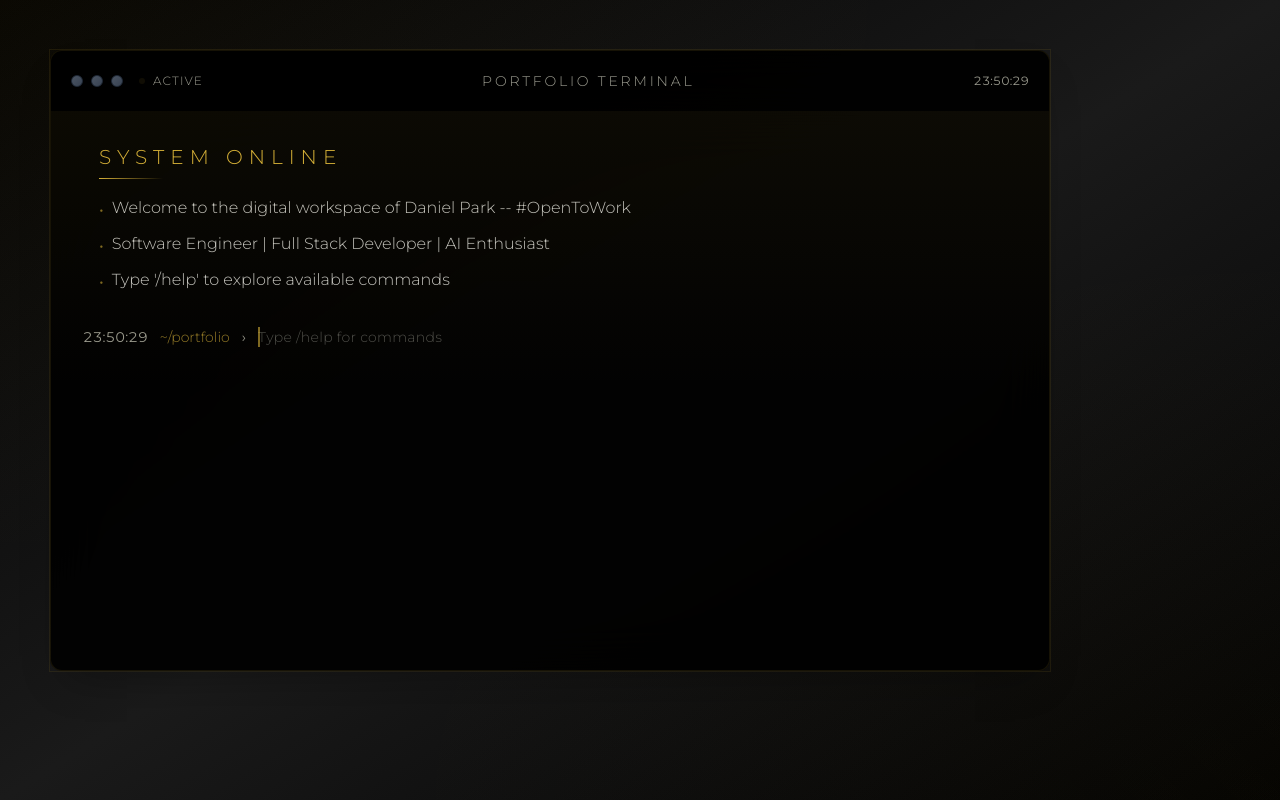
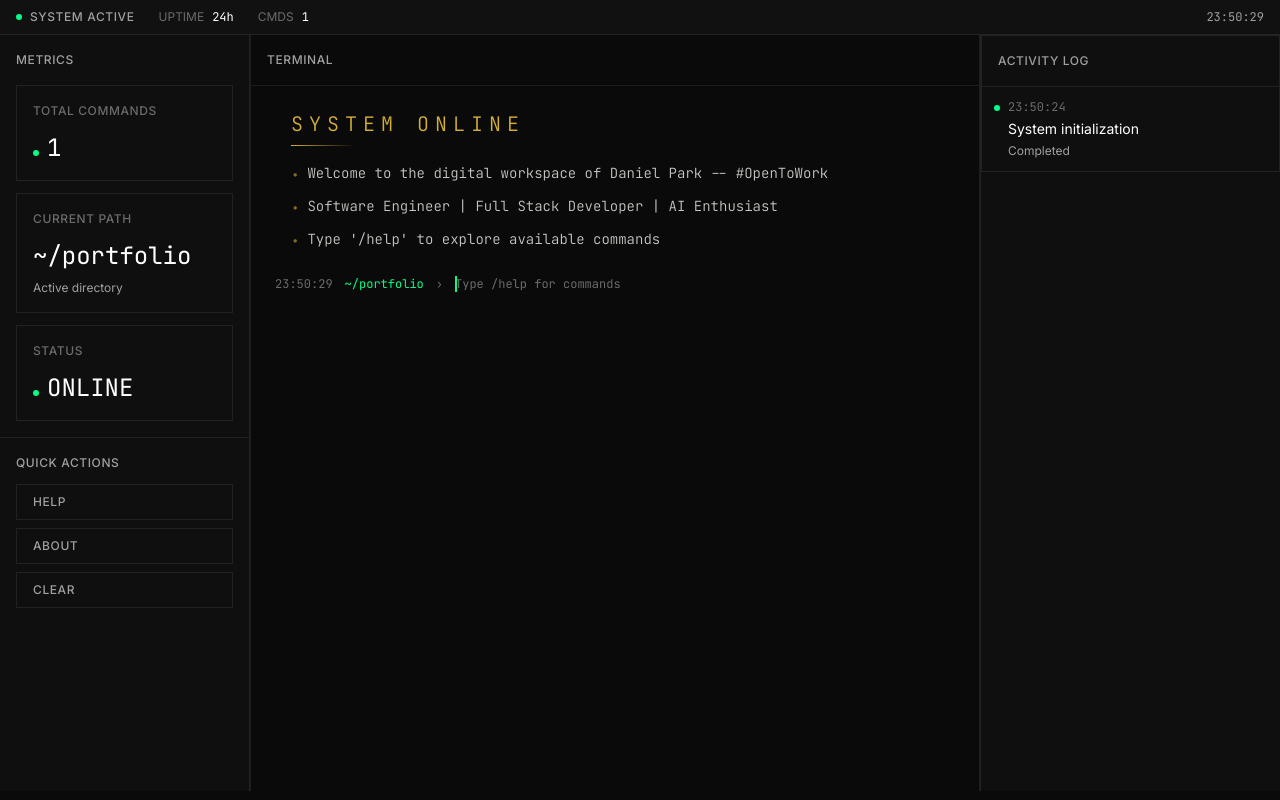
Before and after one commit to dpxrk/terminal_portfolio, a Next.js app: page / in a window 1280 px wide. Built offline with nearby package versions, Linux system fonts and the light colour scheme.

Commit message:
portfolio design update

```diff
--- /dev/null
+++ b/src/app/components/ActivityLog.tsx
@@ -0,0 +1,58 @@
+"use client";
+import React from 'react';
+
+interface ActivityItem {
+  timestamp: string;
+  action: string;
+  result?: string;
+  status: 'success' | 'warning' | 'error';
+}
+
+interface ActivityLogProps {
+  items: ActivityItem[];
+  maxHeight?: string;
+}
+
+const ActivityLog: React.FC<ActivityLogProps> = ({ items, maxHeight = '60vh' }) => {
+  return (
+    <div className="panel-card bg-[var(--panel-bg)]">
+      <div className="p-4 border-b border-[var(--border-color)]">
+        <h3 className="text-uppercase-sm text-[var(--text-secondary)]">
+          ACTIVITY LOG
+        </h3>
+      </div>
+      <div
+        className="overflow-y-auto no-scrollbar"
+        style={{ maxHeight }}
+      >
+        <div className="divide-y divide-[var(--border-color)]">
+          {items.map((item, index) => (
+            <div
+              key={index}
+              className="p-3 hover:bg-[var(--hover-bg)] instant-transition"
+            >
+              <div className="flex items-start gap-2">
+                <span className={`status-dot status-dot-${item.status} mt-1.5`} />
+                <div className="flex-1 min-w-0">
+                  <div className="font-mono text-xs text-[var(--text-muted)] mb-1">
+                    {item.timestamp}
+                  </div>
+                  <div className="text-sm text-[var(--text-primary)]">
+                    {item.action}
+                  </div>
+                  {item.result && (
+                    <div className="text-xs text-[var(--text-secondary)] mt-1">
+                      {item.result}
+                    </div>
+                  )}
+                </div>
+              </div>
+            </div>
+          ))}
+        </div>
+      </div>
+    </div>
+  );
+};
+
+export default ActivityLog;
--- a/src/app/components/CommandPrompt.tsx
+++ b/src/app/components/CommandPrompt.tsx
@@ -77,14 +77,14 @@ const CommandPrompt: React.FC<CommandPromptProps> = ({
   }, []);
 
   return (
-    <div className="flex items-center space-x-3 text-sm group animate-fade-in">
-      <span className="text-muted tabular-nums">
+    <div className="flex items-center gap-3 text-xs font-mono group">
+      <span className="text-[var(--text-muted)] tabular-nums">
         {currentTime}
       </span>
-      <span className="text-luxury-gold/70 font-light">
+      <span className="text-[var(--accent)]">
         {currentPath}
       </span>
-      <span className="text-muted">
+      <span className="text-[var(--text-muted)]">
         ›
       </span>
       <div className="flex-1 relative">
@@ -97,7 +97,7 @@ const CommandPrompt: React.FC<CommandPromptProps> = ({
             value={input}
             onChange={(e) => onInputChange(e.target.value)}
             onKeyPress={onKeyPress}
-            className="w-full bg-transparent outline-none text-cream/90 focus:text-cream transition-colors duration-300 pr-4 font-light placeholder-muted/50"
+            className="w-full bg-transparent outline-none text-[var(--text-primary)] pr-4 placeholder-[var(--text-muted)] font-mono instant-transition"
             autoFocus
             spellCheck={false}
             autoComplete="off"
@@ -113,13 +113,13 @@ const CommandPrompt: React.FC<CommandPromptProps> = ({
             style={{ WebkitAppearance: 'none' }}
           />
         </form>
-        {/* Elegant cursor */}
+        {/* Cursor */}
         <span
-          className={`absolute top-0 bottom-0 w-[2px] bg-luxury-gold transition-opacity duration-200 ${
-            showCursor && input.length === 0 ? 'opacity-60' : 'opacity-0'
+          className={`absolute top-0 bottom-0 w-[2px] bg-[var(--accent)] ${
+            showCursor && input.length === 0 ? 'opacity-100' : 'opacity-0'
           }`}
           style={{
-            left: `${input.length * 0.55}rem`
+            left: `${input.length * 0.6}rem`
           }}
         />
       </div>
--- /dev/null
+++ b/src/app/components/DataTable.tsx
@@ -0,0 +1,58 @@
+"use client";
+import React from 'react';
+
+interface TableColumn {
+  key: string;
+  label: string;
+  align?: 'left' | 'right' | 'center';
+}
+
+interface DataTableProps {
+  columns: TableColumn[];
+  data: Record<string, string | number>[];
+  maxHeight?: string;
+}
+
+const DataTable: React.FC<DataTableProps> = ({ columns, data, maxHeight = '400px' }) => {
+  return (
+    <div className="panel-card bg-[var(--panel-bg)] overflow-hidden">
+      <div className="overflow-x-auto">
+        <div className="overflow-y-auto" style={{ maxHeight }}>
+          <table className="w-full font-mono text-sm">
+            <thead className="sticky top-0 bg-[var(--background-secondary)] border-b border-[var(--border-color)]">
+              <tr>
+                {columns.map((column) => (
+                  <th
+                    key={column.key}
+                    className={`px-4 py-2.5 text-xs uppercase tracking-wider text-[var(--text-secondary)] font-medium text-${column.align || 'left'}`}
+                  >
+                    {column.label}
+                  </th>
+                ))}
+              </tr>
+            </thead>
+            <tbody className="divide-y divide-[var(--border-color)]">
+              {data.map((row, index) => (
+                <tr
+                  key={index}
+                  className="hover:bg-[var(--hover-bg)] instant-transition"
+                >
+                  {columns.map((column) => (
+                    <td
+                      key={column.key}
+                      className={`px-4 py-2.5 text-[var(--text-primary)] text-${column.align || 'left'}`}
+                    >
+                      {row[column.key]}
+                    </td>
+                  ))}
+                </tr>
+              ))}
+            </tbody>
+          </table>
+        </div>
+      </div>
+    </div>
+  );
+};
+
+export default DataTable;
--- /dev/null
+++ b/src/app/components/MetricCard.tsx
@@ -0,0 +1,34 @@
+"use client";
+import React from 'react';
+
+interface MetricCardProps {
+  label: string;
+  value: string | number;
+  status?: 'success' | 'warning' | 'error';
+  subtitle?: string;
+}
+
+const MetricCard: React.FC<MetricCardProps> = ({ label, value, status, subtitle }) => {
+  return (
+    <div className="panel-card p-4 bg-[var(--panel-bg)]">
+      <div className="text-uppercase-sm text-[var(--text-muted)] mb-3">
+        {label}
+      </div>
+      <div className="flex items-baseline gap-2">
+        {status && (
+          <span className={`status-dot status-dot-${status}`} />
+        )}
+        <div className="font-mono text-2xl text-[var(--text-primary)]">
+          {value}
+        </div>
+      </div>
+      {subtitle && (
+        <div className="text-xs text-[var(--text-secondary)] mt-2">
+          {subtitle}
+        </div>
+      )}
+    </div>
+  );
+};
+
+export default MetricCard;
--- a/src/app/components/PersonalWebsite.tsx
+++ b/src/app/components/PersonalWebsite.tsx
@@ -1,7 +1,10 @@
 "use client";
-import React, { useState, useRef, useEffect, useCallback } from 'react';
+import React, { useState, useRef, useEffect } from 'react';
 import { useTerminal } from '../hooks/useTerminal';
-import TerminalHeader from './TerminalHeader';
+import StatusBar from './StatusBar';
+import MetricCard from './MetricCard';
+import ActivityLog from './ActivityLog';
+import DataTable from './DataTable';
 import CommandPrompt from './CommandPrompt';
 import TerminalOutput from './TerminalOutput';
 import { HistoryEntry } from '../types';
@@ -17,105 +20,11 @@ const PersonalWebsite: React.FC = () => {
     handleKeyPress,
   } = useTerminal();
 
-  const [position, setPosition] = useState({ x: 50, y: 50 });
-  const [isDragging, setIsDragging] = useState(false);
-  const [dragOffset, setDragOffset] = useState({ x: 0, y: 0 });
-  const terminalRef = useRef<HTMLDivElement>(null);
-  const [terminalDimensions, setTerminalDimensions] = useState({ width: 0, height: 0 });
-  const [windowDimensions, setWindowDimensions] = useState({ width: 0, height: 0 });
   const terminalBodyRef = useRef<HTMLDivElement>(null);
 
   useEffect(() => {
     setIsMounted(true);
   }, []);
-
-  useEffect(() => {
-    if (!isMounted) return;
-
-    const updateDimensions = () => {
-      if (terminalRef.current) {
-        setTerminalDimensions({
-          width: terminalRef.current.offsetWidth,
-          height: terminalRef.current.offsetHeight
-        });
-      }
-
-      setWindowDimensions({
-        width: window.innerWidth,
-        height: window.innerHeight
-      });
-    };
-
-    updateDimensions();
-    window.addEventListener('resize', updateDimensions);
-
-    const keepInBounds = () => {
-      if (terminalRef.current) {
-        const maxX = window.innerWidth - terminalRef.current.offsetWidth;
-        const maxY = window.innerHeight - terminalRef.current.offsetHeight;
-
-        setPosition(prev => ({
-          x: Math.min(prev.x, maxX),
-          y: Math.min(prev.y, maxY)
-        }));
-      }
-    };
-
-    window.addEventListener('resize', keepInBounds);
-
-    return () => {
-      window.removeEventListener('resize', updateDimensions);
-      window.removeEventListener('resize', keepInBounds);
-    };
-  }, [isMounted]);
-
-  const handleMouseDown = (e: React.MouseEvent) => {
-    if (!(e.target as HTMLElement).closest('.terminal-header')) return;
-
-    e.preventDefault();
-    setIsDragging(true);
-
-    setDragOffset({
-      x: e.clientX - position.x,
-      y: e.clientY - position.y
-    });
-  };
-
-  const handleMouseMove = useCallback((e: MouseEvent) => {
-    if (!isDragging) return;
-
-    const newX = e.clientX - dragOffset.x;
-    const newY = e.clientY - dragOffset.y;
-
-    const maxX = windowDimensions.width - terminalDimensions.width;
-    const maxY = windowDimensions.height - terminalDimensions.height;
-
-    setPosition({
-      x: Math.max(0, Math.min(newX, maxX)),
-      y: Math.max(0, Math.min(newY, maxY))
-    });
-  }, [isDragging, dragOffset, windowDimensions.width, windowDimensions.height, terminalDimensions.width, terminalDimensions.height]);
-
-  const handleMouseUp = () => {
-    setIsDragging(false);
-  };
-
-  useEffect(() => {
-    if (!isMounted) return;
-
-    if (isDragging) {
-      window.addEventListener('mousemove', handleMouseMove);
-      window.addEventListener('mouseup', handleMouseUp);
-    } else {
-      window.removeEventListener('mousemove', handleMouseMove);
-      window.removeEventListener('mouseup', handleMouseUp);
-    }
-
-    return () => {
-      window.removeEventListener('mousemove', handleMouseMove);
-      window.removeEventListener('mouseup', handleMouseUp);
-    };
-  }, [isDragging, dragOffset, isMounted, handleMouseMove]);
 
   // Auto-scroll to bottom when new content is added
   useEffect(() => {
@@ -133,71 +42,89 @@ const PersonalWebsite: React.FC = () => {
     }
   }, [history]);
 
-  const terminalStyles = {
-    boxShadow: isDragging
-      ? '0 25px 50px -12px rgba(0, 0, 0, 0.5), 0 0 0 1px rgba(212, 175, 55, 0.1)'
-      : '0 20px 40px -15px rgba(0, 0, 0, 0.3), 0 0 0 1px rgba(212, 175, 55, 0.1)',
-    transform: isDragging ? 'scale(1.01)' : 'scale(1)',
-    transition: isDragging ? 'none' : 'transform 0.3s ease, box-shadow 0.3s ease',
-    position: 'absolute' as const,
-    left: `${position.x}px`,
-    top: `${position.y}px`,
-    zIndex: isDragging ? 20 : 10,
-    width: '85%',
-    maxWidth: '1000px'
-  };
+  // Sample data for demonstration
+  const activityItems = history.slice(-10).map((entry) => ({
+    timestamp: entry.timestamp,
+    action: entry.command || 'System initialization',
+    result: entry.error ? 'Command failed' : 'Completed',
+    status: (entry.error ? 'error' : 'success') as 'success' | 'error'
+  }));
+
+  const statsData = [
+    { label: 'UPTIME', value: '24h' },
+    { label: 'CMDS', value: history.length },
+  ];
 
   return (
-    <div className="min-h-screen bg-black text-cream relative overflow-hidden">
-      {/* Luxury gradient background */}
-      <div className="absolute inset-0">
-        <div className="absolute inset-0 bg-gradient-to-br from-black via-charcoal to-black"></div>
-        <div className="absolute inset-0 bg-[radial-gradient(ellipse_at_top_left,rgba(212,175,55,0.05)_0%,transparent_50%)]"></div>
-        <div className="absolute inset-0 bg-[radial-gradient(ellipse_at_bottom_right,rgba(212,175,55,0.03)_0%,transparent_50%)]"></div>
+    <div className="min-h-screen bg-[var(--background)] text-[var(--foreground)]">
+      {isMounted && (
+        <>
+          {/* Top Status Bar */}
+          <StatusBar stats={statsData} />
+
+          {/* Three-Column Grid Layout */}
+          <div className="grid-3-col h-[calc(100vh-44px)]">
+            {/* Left Sidebar */}
+            <div className="bg-[var(--panel-bg)] border-r border-[var(--border-color)] overflow-y-auto">
+              <div className="p-4 border-b border-[var(--border-color)]">
+                <h2 className="text-uppercase-sm text-[var(--text-secondary)] mb-4">
+                  METRICS
+                </h2>
+                <div className="space-y-3">
+                  <MetricCard
+                    label="TOTAL COMMANDS"
+                    value={history.length}
+                    status="success"
+                  />
+                  <MetricCard
+                    label="CURRENT PATH"
+                    value={currentPath}
+                    subtitle="Active directory"
+                  />
+                  <MetricCard
+                    label="STATUS"
+                    value="ONLINE"
+                    status="success"
+                  />
+                </div>
               </div>
 
-      {/* Subtle luxury texture overlay */}
-      <div className="absolute inset-0 opacity-[0.02]"
-           style={{
-             backgroundImage: `repeating-linear-gradient(
-               45deg,
-               transparent,
-               transparent 35px,
-               rgba(212, 175, 55, 0.1) 35px,
-               rgba(212, 175, 55, 0.1) 70px
-             )`
-           }}
-      />
-
-      {isMounted && (
-        <div
-          ref={terminalRef}
-          className="terminal-container animate-fade-in"
-          onMouseDown={handleMouseDown}
-          style={terminalStyles}
-        >
-          {/* Terminal Header */}
-          <div className="terminal-header cursor-move">
-            <TerminalHeader isDragging={isDragging} />
+              <div className="p-4">
+                <h3 className="text-uppercase-sm text-[var(--text-secondary)] mb-3">
+                  QUICK ACTIONS
+                </h3>
+                <div className="space-y-2">
+                  <button className="btn-minimal w-full text-left">HELP</button>
+                  <button className="btn-minimal w-full text-left">ABOUT</button>
+                  <button className="btn-minimal w-full text-left">CLEAR</button>
+                </div>
+              </div>
             </div>
 
-          {/* Terminal Body with refined glass effect */}
-          <div ref={terminalBodyRef} className="terminal-body bg-black/90 backdrop-blur-xl rounded-b-xl p-8 h-[70vh] max-h-[700px] overflow-y-auto border-x border-b border-luxury-gold/10 relative scroll-smooth">
-            {/* Subtle inner glow */}
-            <div className="absolute inset-0 rounded-b-xl bg-gradient-to-b from-luxury-gold/5 via-transparent to-transparent pointer-events-none" />
+            {/* Main Content Area - Terminal */}
+            <div className="bg-[var(--background)] overflow-hidden flex flex-col">
+              <div className="p-4 border-b border-[var(--border-color)]">
+                <h2 className="text-uppercase-sm text-[var(--text-secondary)]">
+                  TERMINAL
+                </h2>
+              </div>
 
+              <div
+                ref={terminalBodyRef}
+                className="flex-1 overflow-y-auto p-6 font-mono text-sm no-scrollbar"
+              >
                 {/* Command History */}
                 {history.map((entry: HistoryEntry, i: number) => (
-              <div key={i} className="mb-8 space-y-3 animate-fade-in" style={{ animationDelay: `${i * 0.05}s` }}>
+                  <div key={i} className="mb-6">
                     {entry.command && (
-                  <div className="flex items-center space-x-3 text-sm">
-                    <span className="text-muted">{entry.timestamp}</span>
-                    <span className="text-luxury-gold/70">{entry.path}</span>
-                    <span className="text-muted">›</span>
-                    <span className="text-cream/90">{entry.command}</span>
+                      <div className="flex items-center gap-3 text-xs mb-2">
+                        <span className="text-[var(--text-muted)]">{entry.timestamp}</span>
+                        <span className="text-[var(--accent)]">{entry.path}</span>
+                        <span className="text-[var(--text-muted)]">›</span>
+                        <span className="text-[var(--text-primary)]">{entry.command}</span>
                       </div>
                     )}
-                <div className={`pl-4 ${entry.error ? 'text-error' : ''}`}>
+                    <div className={`pl-4 ${entry.error ? 'text-[var(--error)]' : ''}`}>
                       {entry.output && (
                         <TerminalOutput
                           output={entry.output}
@@ -223,11 +150,15 @@ const PersonalWebsite: React.FC = () => {
                   onInputChange={setInput}
                   onKeyPress={handleKeyPress}
                 />
-
-            {/* Scroll anchor */}
-            <div className="h-4" />
               </div>
             </div>
+
+            {/* Right Sidebar - Activity Log */}
+            <div className="bg-[var(--panel-bg)] border-l border-[var(--border-color)] hidden lg:block overflow-hidden">
+              <ActivityLog items={activityItems} maxHeight="calc(100vh - 44px)" />
+            </div>
+          </div>
+        </>
       )}
     </div>
   );
--- /dev/null
+++ b/src/app/components/StatusBar.tsx
@@ -0,0 +1,52 @@
+"use client";
+import React, { useState, useEffect } from 'react';
+
+interface StatusBarProps {
+  stats?: {
+    label: string;
+    value: string | number;
+  }[];
+}
+
+const StatusBar: React.FC<StatusBarProps> = ({ stats = [] }) => {
+  const [currentTime, setCurrentTime] = useState('');
+
+  useEffect(() => {
+    const updateTime = () => {
+      const now = new Date();
+      setCurrentTime(now.toLocaleTimeString('en-US', {
+        hour12: false,
+        hour: '2-digit',
+        minute: '2-digit',
+        second: '2-digit'
+      }));
+    };
+
+    updateTime();
+    const interval = setInterval(updateTime, 1000);
+
+    return () => clearInterval(interval);
+  }, []);
+
+  return (
+    <div className="bg-[var(--background-secondary)] border-b border-[var(--border-color)] px-4 py-2 flex items-center justify-between sticky top-0 z-50">
+      <div className="flex items-center gap-6">
+        <div className="flex items-center gap-2">
+          <span className="status-dot status-dot-success" />
+          <span className="text-uppercase-sm text-[var(--text-secondary)]">SYSTEM ACTIVE</span>
+        </div>
+        {stats.map((stat, index) => (
+          <div key={index} className="flex items-center gap-2">
+            <span className="text-xs text-[var(--text-muted)]">{stat.label}</span>
+            <span className="font-mono text-xs text-[var(--text-primary)]">{stat.value}</span>
+          </div>
+        ))}
+      </div>
+      <div className="font-mono text-xs text-[var(--text-secondary)] tabular-nums">
+        {currentTime}
+      </div>
+    </div>
+  );
+};
+
+export default StatusBar;
--- a/src/app/globals.css
+++ b/src/app/globals.css
@@ -1,20 +1,42 @@
-@import url('https://fonts.googleapis.com/css2?family=Montserrat:wght@300;400;500;600;700;800;900&display=swap');
+@import url('https://fonts.googleapis.com/css2?family=JetBrains+Mono:wght@300;400;500;600;700&display=swap');
+@import url('https://fonts.googleapis.com/css2?family=Inter:wght@300;400;500;600;700&display=swap');
 
 @tailwind base;
 @tailwind components;
 @tailwind utilities;
 
 :root {
+  /* Bloomberg Terminal × Linear Design System */
   --background: #0a0a0a;
-  --foreground: #f5f5f0;
-  --primary: #d4af37;  /* Luxury gold */
-  --secondary: #f5f5f0; /* Cream */
-  --accent: #c9a961;    /* Soft gold */
-  --warning: #e8b923;   /* Warm gold */
-  --error: #a0522d;     /* Sienna */
-  --glass-bg: rgba(15, 15, 15, 0.85);
-  --glass-border: rgba(212, 175, 55, 0.2);
-  --text-muted: #9b9b8f;
+  --background-secondary: #111111;
+  --panel-bg: #0f0f0f;
+  --foreground: #e8e8e8;
+  --foreground-secondary: #a0a0a0;
+  --foreground-muted: #6b6b6b;
+
+  /* Accent colors */
+  --accent: #00ff88;
+  --accent-dim: #00cc6a;
+  --accent-glow: rgba(0, 255, 136, 0.2);
+
+  /* Status colors */
+  --success: #00ff88;
+  --warning: #ffaa00;
+  --error: #ff4444;
+
+  /* Border colors */
+  --border-color: rgba(255, 255, 255, 0.08);
+  --border-hover: rgba(255, 255, 255, 0.15);
+  --border-accent: rgba(0, 255, 136, 0.3);
+
+  /* Text colors */
+  --text-primary: #ffffff;
+  --text-secondary: #a0a0a0;
+  --text-muted: #6b6b6b;
+
+  /* Hover states */
+  --hover-bg: rgba(255, 255, 255, 0.05);
+  --active-bg: rgba(255, 255, 255, 0.08);
 }
 
 @media (prefers-color-scheme: dark) {
@@ -27,9 +49,15 @@
 body {
   color: var(--foreground);
   background: var(--background);
-  font-family: 'Montserrat', sans-serif;
+  font-family: 'Inter', -apple-system, BlinkMacSystemFont, sans-serif;
   font-weight: 400;
   overflow-x: hidden;
+  font-size: 14px;
+  line-height: 1.5;
+}
+
+.font-mono {
+  font-family: 'JetBrains Mono', 'Courier New', monospace;
 }
 
 @layer utilities {
@@ -44,8 +72,8 @@ body {
 }
 
 ::selection {
-  background: rgba(212, 175, 55, 0.2);
-  color: inherit;
+  background: var(--accent-glow);
+  color: var(--text-primary);
 }
 
 /* Modern terminal cursor with animation */
@@ -55,93 +83,103 @@ body {
 }
 
 input {
-  caret-color: var(--primary);
-  letter-spacing: 0.02em;
+  caret-color: var(--accent);
+  letter-spacing: 0;
 }
 
-
+/* Bloomberg Terminal × Linear Utilities */
 @layer utilities {
-  .bg-gradient-radial {
-    background-image: radial-gradient(var(--tw-gradient-stops));
+  /* Panel card styles */
+  .panel-card {
+    background: var(--panel-bg);
+    border: 1px solid var(--border-color);
+    border-radius: 0;
   }
 
-  /* Glass morphism effects */
-  .glass {
-    background: var(--glass-bg);
-    backdrop-filter: blur(12px);
-    -webkit-backdrop-filter: blur(12px);
-    border: 1px solid var(--glass-border);
+  .panel-card:hover {
+    border-color: var(--border-hover);
   }
 
-  .glass-dark {
-    background: rgba(10, 10, 10, 0.8);
-    backdrop-filter: blur(16px);
-    -webkit-backdrop-filter: blur(16px);
-    border: 1px solid rgba(255, 255, 255, 0.05);
+  /* Status indicators */
+  .status-dot {
+    width: 6px;
+    height: 6px;
+    border-radius: 50%;
+    display: inline-block;
   }
 
-  /* Luxury glow effects */
-  .glow-gold {
-    box-shadow: 0 0 20px rgba(212, 175, 55, 0.2),
-                0 0 40px rgba(212, 175, 55, 0.1);
+  .status-dot-success {
+    background-color: var(--success);
   }
 
-  .glow-soft {
-    box-shadow: 0 0 30px rgba(245, 245, 240, 0.1),
-                0 0 60px rgba(245, 245, 240, 0.05);
+  .status-dot-warning {
+    background-color: var(--warning);
   }
 
-  /* Subtle text glow */
-  .text-glow-gold {
-    text-shadow: 0 0 20px rgba(212, 175, 55, 0.3);
+  .status-dot-error {
+    background-color: var(--error);
   }
 
-  .text-glow-soft {
-    text-shadow: 0 0 15px rgba(245, 245, 240, 0.5);
+  /* Button styles */
+  .btn-minimal {
+    padding: 0.5rem 1rem;
+    font-size: 0.75rem;
+    border: 1px solid var(--border-color);
+    background: transparent;
+    color: var(--text-secondary);
+    transition: none;
+    border-radius: 0;
+    text-transform: uppercase;
+    letter-spacing: 0.05em;
+    font-weight: 500;
   }
 
-  /* Modern terminal shadows */
-  .terminal-shadow {
-    box-shadow:
-      0 0 0 1px var(--glass-border),
-      0 10px 40px rgba(0, 0, 0, 0.8),
-      0 0 80px rgba(0, 255, 136, 0.15),
-      inset 0 0 20px rgba(0, 255, 136, 0.05);
+  .btn-minimal:hover {
+    background: var(--hover-bg);
+    border-color: var(--border-hover);
+    color: var(--text-primary);
   }
 
-  .terminal-shadow-dragging {
-    box-shadow:
-      0 0 0 1px var(--glass-border),
-      0 20px 60px rgba(0, 0, 0, 0.9),
-      0 0 100px rgba(0, 255, 136, 0.25),
-      inset 0 0 30px rgba(0, 255, 136, 0.1);
+  .btn-minimal:active {
+    background: var(--active-bg);
   }
 
-  /* Gradient text */
-  .gradient-text {
-    background: linear-gradient(135deg, var(--primary) 0%, var(--secondary) 100%);
-    -webkit-background-clip: text;
-    -webkit-text-fill-color: transparent;
-    background-clip: text;
+  /* Typography utilities */
+  .text-uppercase-sm {
+    text-transform: uppercase;
+    font-size: 0.75rem;
+    letter-spacing: 0.05em;
+    font-weight: 500;
   }
 
-  /* Animated gradient background */
-  .animated-gradient {
-    background: linear-gradient(
-      -45deg,
-      #00ff88,
-      #00ccff,
-      #ff00ff,
-      #00ff88
-    );
-    background-size: 400% 400%;
-    animation: gradient-shift 15s ease infinite;
+  .text-mono-sm {
+    font-family: 'JetBrains Mono', monospace;
+    font-size: 0.875rem;
   }
 
-  @keyframes gradient-shift {
-    0% { background-position: 0% 50%; }
-    50% { background-position: 100% 50%; }
-    100% { background-position: 0% 50%; }
+  /* Grid layouts */
+  .grid-3-col {
+    display: grid;
+    grid-template-columns: 250px 1fr 300px;
+    gap: 1px;
+    background: var(--border-color);
+  }
+
+  @media (max-width: 1024px) {
+    .grid-3-col {
+      grid-template-columns: 200px 1fr;
+    }
+  }
+
+  @media (max-width: 768px) {
+    .grid-3-col {
+      grid-template-columns: 1fr;
+    }
+  }
+
+  /* No animations - instant transitions */
+  .instant-transition {
+    transition: none !important;
   }
 }
 
```
Lines whose indentation alone changed are shown as unchanged.
